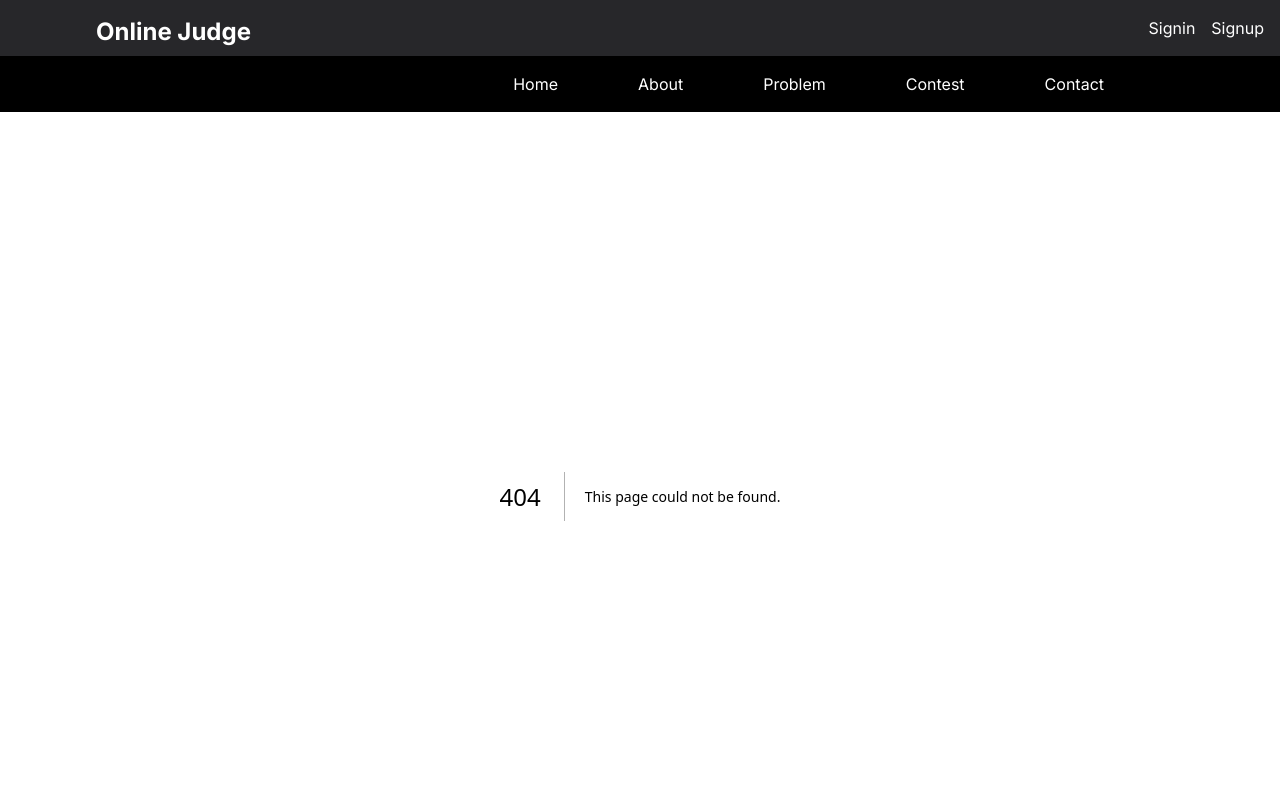
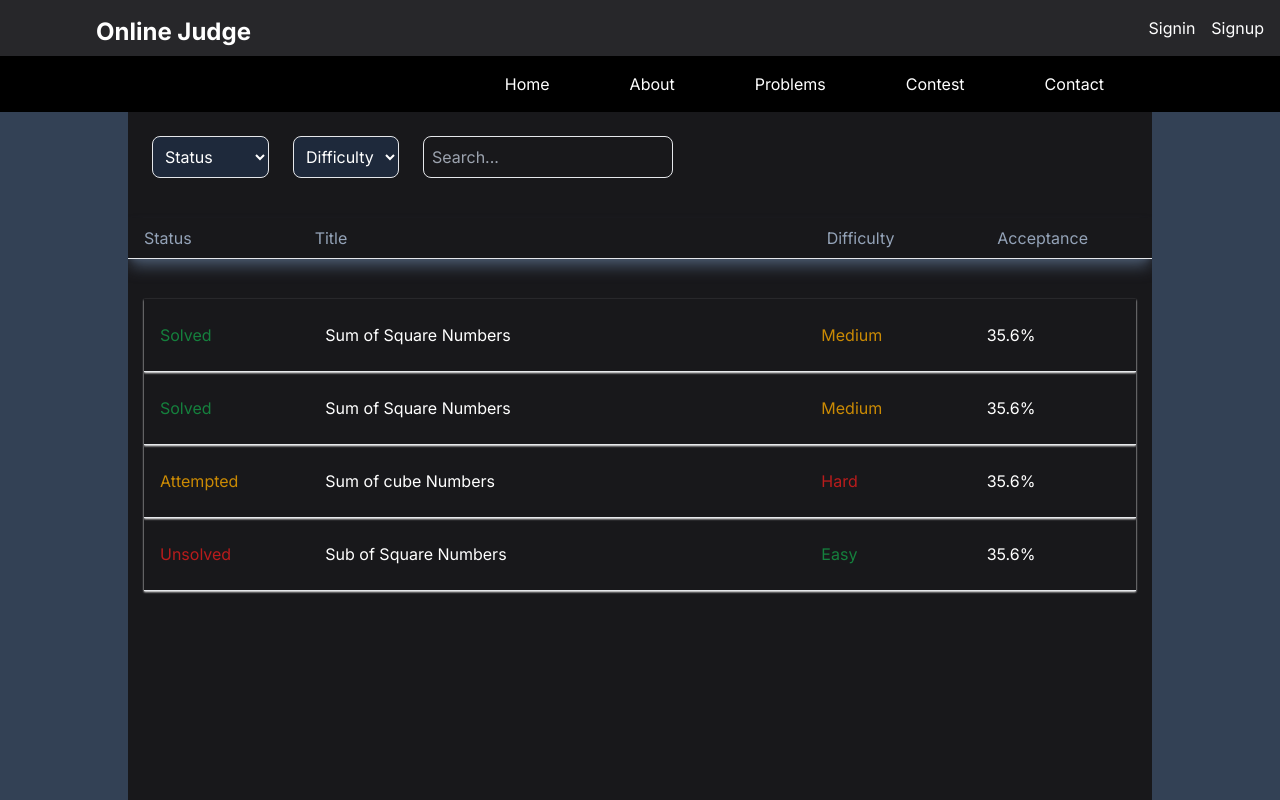
Before and after one commit to devRojha/Code_Alpha_, a Next.js app: page /problemset in a window 1280 px wide. Before the commit this address had no page. Shown: the top 800 px of the page. Built offline with nearby package versions, Linux system fonts and the light colour scheme.

Commit message:
Problemset and compiler sckeleton

```diff
--- /dev/null
+++ b/app/compiler/page.js
@@ -0,0 +1,42 @@
+"use client"
+
+import { useState } from "react"
+
+export default function Page(){
+    const [dark , setDark] = useState(true);
+    return (
+        <div className={` bg-zinc-800 ${dark?"bg-zinc-800":"bg-slate-200"} ${dark?"text-white":"text-black"} pt-4`}>
+            <div className={`h-screen border grid grid-cols-2 ${dark?"border-white":"border-black"}`}>
+                <div className={`col-span-1 border-r ${dark?"border-white":"border-black"}`}>
+                    <div className={`flex border-b px-4 py-2 ${dark?"border-white":"border-black"} justify-between`}>
+                        <select className={`${dark?"bg-zinc-800":"bg-slate-200"} ${dark?"border-white":"border-black"} focus:outline-none border p-1 rounded-md`}>
+                            <option value="c++">C++</option>
+                            <option value="java">JAVA</option>
+                        </select>
+                        <div className="space-x-20">
+                            <select onChange={(e) => setDark(e.target.value === 'true')} className={`${dark?"bg-zinc-800":"bg-slate-200"} ${dark?"border-white":"border-black"} focus:outline-none border p-1 rounded-md`}>
+                                <option value={true} >Dark</option>
+                                <option value={false} >Day</option>
+                            </select>
+                            <button className={`${dark?"bg-zinc-800":"bg-slate-200"} ${dark?"border-white":"border-black"} border px-3 py-1 rounded-md`}>Run</button>
+                        </div>
+                    </div>
+                    <textarea className={`px-2 py-6 h-[94%] w-full focus:outline-none ${dark?"bg-black text-white":"bg-slate-200 text-black"}`} />
+                </div>
+                {/* intput output  */}
+                <div className={`col-span-1 border-r ${dark?"border-white":"border-black"}`}>
+                    <div className={`border-b  h-[40%] ${dark?"border-white":"border-black"}`}>
+                        <div className={`py-3 px-4 border-b font-bold ${dark?"border-white":"border-black"}`}>INPUT</div>
+                        <textarea type="textfield" className={`p-4 text-black focus:outline-none w-full h-[83%] ${dark?"bg-black text-white":"bg-slate-200 text-blackfsdfd"}`} />
+                    </div>
+                    <div className={`border-b  h-[60%] ${dark?"border-white":"border-black"}`}>
+                        <div className={`py-3 px-4 border-b font-bold ${dark?"border-white":"border-black"}`}>OUTPUT</div>
+                        <div className={`p-4 text-black focus:outline-none w-full h-[89%] ${dark?"bg-black text-white":"bg-slate-200 text-black"}`}></div>
+                        {/* <textarea type="textfield" className={`p-4 text-black focus:outline-none w-full h-[80%] ${dark?"bg-zinc-800 text-white":"bg-slate-200 text-blackfsdfd"}`} /> */}
+                    </div>
+                </div>
+
+            </div>
+        </div>
+    )
+}
--- /dev/null
+++ b/app/problemset/page.js
@@ -0,0 +1,131 @@
+"use client"
+
+import { useRouter } from "next/navigation"
+import { useEffect, useState } from "react"
+
+export default function Page(){
+    const [status , setStatus] = useState("All")
+    const [difficult , setDefficult] = useState("All")
+    const [searchProb , setSearchProb] = useState("");
+    const [filterProblem , setFilterProblem] = useState([]);
+    const [AllProblem, SetAllProblem] = useState([
+        {
+            id:1,
+            status: "Solved",
+            title: "Sum of Square Numbers",
+            difficulty: "Medium",
+            accept: "35.6%"
+        },
+        {
+            id:2,
+            status: "Solved",
+            title: "Sum of Square Numbers",
+            difficulty: "Medium",
+            accept: "35.6%"
+        },
+        {
+            id:3,
+            status: "Attempted",
+            title: "Sum of cube Numbers",
+            difficulty: "Hard",
+            accept: "35.6%"
+        },
+        {
+            id:4,
+            status: "Unsolved",
+            title: "Sub of Square Numbers",
+            difficulty: "Easy",
+            accept: "35.6%"
+        },
+    ])
+
+    // filtering
+    useEffect(()=>{
+        if(searchProb.length > 0){
+            const filter1 = [];
+            for(var i = 0 ; i < AllProblem.length ; i++){
+                const str = AllProblem[i].title.toLocaleLowerCase();
+                console.log(searchProb.toLocaleLowerCase());
+                if(str.includes(searchProb.toLocaleLowerCase())){
+                    filter1.push(AllProblem[i]);
+                }
+            }
+            setFilterProblem(filter1);
+        }
+        else if(status === "All" && difficult === "All"){
+            setFilterProblem(AllProblem);
+        }
+        else{
+            if(status != "All" && difficult != "All"){
+                var filter1 = AllProblem.filter(item => (item.difficulty === difficult));
+                filter1 = filter1.filter(item=> (item.status === status));
+                setFilterProblem(filter1);
+            }
+            else{
+                if(status != "All"){
+                    var filter1 = AllProblem.filter(item=> (item.status === status));
+                    setFilterProblem(filter1);
+                }
+                else{
+                    var filter1 = AllProblem.filter(item => (item.difficulty === difficult));
+                    setFilterProblem(filter1);
+                }
+            }
+        }
+    },[status, difficult, searchProb])
+
+    return (
+        <div className="bg-slate-700">
+            <div className="h-screen bg-zinc-900 mx-32 max-lg:mx-10 border-b overflow-y-auto pt-10">
+                {/* filter component  */}
+                <div className="mb-10 px-6 flex">
+                    <select onChange={(e) => setStatus(e.target.value)} className="text-white bg-slate-800 px-2 py-2 border rounded-lg focus:outline-none mr-6">
+                        <option value={"All"}>Status</option>
+                        <option value={"Solved"} className="text-green-700">Solved</option>
+                        <option value={"Unsolved"} className="text-red-700">Unsolved</option>
+                        <option value={"Attempted"} className="text-yellow-600">Attempted</option>
+                    </select>
+                    <select onChange={(e) => setDefficult(e.target.value)} className="text-white bg-slate-800 px-2 py-2 border rounded-lg focus:outline-none mr-6">
+                        <option value={"All"}>Difficulty</option>
+                        <option value={"Easy"} className="text-green-700">Easy</option>
+                        <option value={"Hard"} className="text-red-700">Hard</option>
+                        <option value={"Medium"} className="text-yellow-600">Medium</option>
+                    </select>
+                    <input onChange={(e)=> setSearchProb(e.target.value)} className="bg-transparent border focus:outline-none text-white px-2 py-2 rounded-lg w-[250px]" placeholder="Search..."/>
+                </div>
+                {/* title  */}
+                <div className="border-b grid grid-cols-6 text-slate-400 shadow-lg shadow-slate-600 mb-10">
+                    <div className="col-span-1 px-4 py-2">Status</div>
+                    <div className="col-span-3 px-4 py-2">Title</div>
+                    <div className="col-span-1 px-4 py-2">Difficulty</div>
+                    <div className="col-span-1 px-4 py-2">Acceptance</div>
+                </div>
+                {/* question grid  */}
+                {filterProblem.map(prob =>{
+                    return (
+                        <Problem
+                            key={prob.id}
+                            id={prob.id}
+                            status={prob.status}
+                            title={prob.title}
+                            difficulty={prob.difficulty}
+                            accept={prob.accept}
+                        />
+                    )
+                })}
+            </div>
+        </div>
+    )
+}
+
+function Problem({status, title, difficulty, accept}){
+    const router = useRouter();
+    return (
+        <div className="border-b shadow-sm shadow-white grid grid-cols-6 text-white  mx-4">
+            <div className={`col-span-1 px-4 py-6 ${(status === "Solved")?"text-green-700":(status === "Unsolved")?"text-red-700":"text-yellow-600"}`}>{status}</div>
+            <div className={`col-span-3 px-4 py-6`}><button onClick={()=>{router.push("/problemset/problem")}}>{title}</button></div>
+            <div className={`col-span-1 px-4 py-6 ${(difficulty === "Easy")?"text-green-700":(difficulty === "Hard")?"text-red-700":"text-yellow-600"}`}>{difficulty}</div>
+            <div className={`col-span-1 px-4 py-6`}>{accept}</div>
+        </div>
+    )
+}
--- /dev/null
+++ b/app/problemset/problem/page.js
@@ -0,0 +1,8 @@
+
+
+
+export default function Page(){
+    return (
+        <div className="h-screen bg-zinc-900 pt-20 text-white">hii</div>
+    )
+}
--- a/components/Appbar2.js
+++ b/components/Appbar2.js
@@ -9,8 +9,8 @@ export default function Appbar2() {
         <div className="mr-40 max-lg:mr-10 max-md:mr-4 max-md:space-x-8 max-md:text-[12px] max-sm:space-x-4  max-sm:mr-1 space-x-20">
             <button onClick={()=>router.push("/")} className="hover:text-blue-600">Home</button>
             <button onClick={()=>router.push("/about")} className="hover:text-blue-600">About</button>
-            <button className="hover:text-blue-600">Problem</button>
-            <button className="hover:text-blue-600">Contest</button>
+            <button onClick={()=>router.push("/problemset")} className="hover:text-blue-600">Problems</button>
+            <button onClick={()=>router.push("/contest")} className="hover:text-blue-600">Contest</button>
             <a href="#contact" className="hover:text-blue-600">Contact</a>
         </div>
       </div>
--- /dev/null
+++ b/components/Clickme.js
@@ -0,0 +1,14 @@
+import { useRouter } from "next/navigation"
+
+
+
+export default function Clickme(){
+    const router = useRouter();
+    return (
+        <div className="mt-20 stick z-30 flex justify-center">
+            <button onClick={()=>{
+                router.push("/compiler")
+            }} className="border px-4 py-2 font-semibold rounded-lg shadow-lg shadow-slate-600 active:border-black">Click me</button>
+        </div>
+    )
+}
--- a/components/Hero.js
+++ b/components/Hero.js
@@ -2,6 +2,7 @@
 import Image from "next/image";
 import Laptop from "./Laptop";
 import { useEffect, useState } from "react";
+import Clickme from "./Clickme";
 
 
 export default function Hero(){
@@ -23,9 +24,7 @@ function Hero1(){
                 <div className="w-full flex justify-center">
                   <div className="flex flex-col space">
                     <div className="text-slate-600 text-3xl font-bold">Need a cool compiler..?</div>
-                    <div className="mt-20 stick z-30 flex justify-center">
-                      <button className="border px-4 py-2 font-semibold rounded-lg shadow-lg shadow-slate-600 active:border-black">Click me</button>
-                    </div>
+                    <Clickme />
                     {/* <div className="mt-20 text-green-700 text-3xl font-bold"></div> */}
                   </div>
                 </div>
@@ -57,9 +56,7 @@ function Hero2(){
       <div className="w-full flex justify-end pr-4 py-20">
         <div className="flex flex-col space">
           <div className="text-slate-600 text-3xl max-sm:text-[24px] font-bold">Need a cool compiler..?</div>
-          <div className="mt-20  max-sm:text-sm stick z-30 flex justify-center">
-            <button className="border px-4 py-2 font-semibold rounded-lg shadow-lg shadow-slate-600 active:border-black">Click me</button>
-          </div>
+          <Clickme />
           {/* <div className="mt-20 text-green-700 text-3xl font-bold"></div> */}
         </div>
       </div>
```
Also changed, not shown: 1 other file (tests, documents, lock files or other folders).
